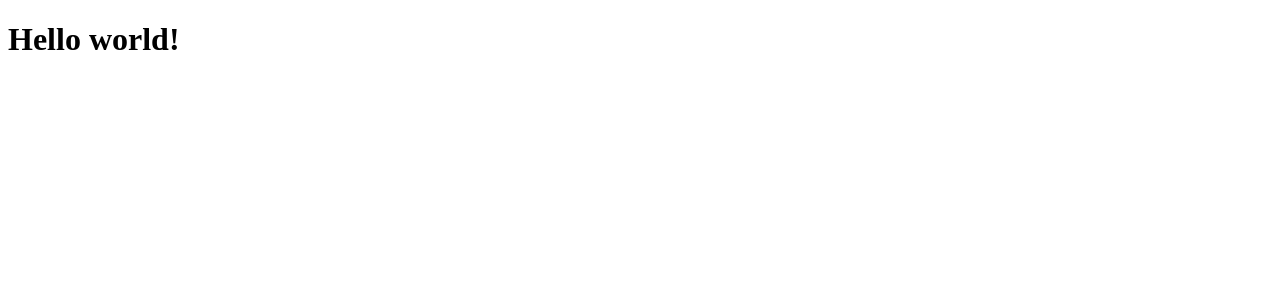
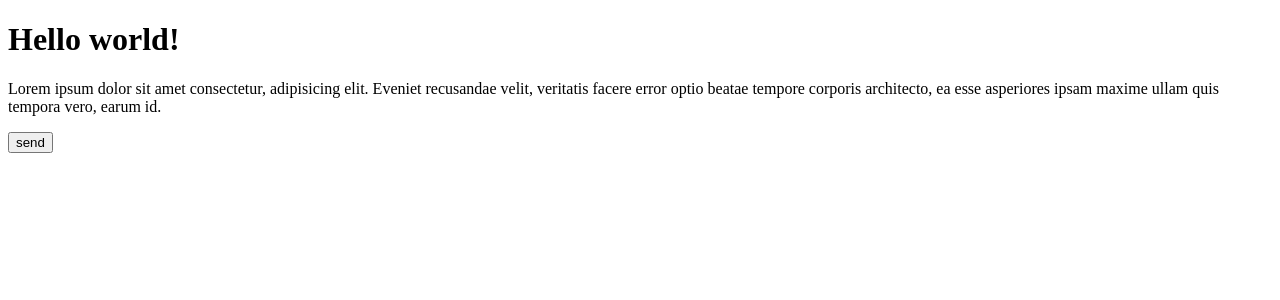
Before and after one commit to Abdalrahman-Mo/React, a React (Vite) app: page / in a window 1280 px wide. Shown: the top 300 px of the page. Built offline with nearby package versions, Linux system fonts and the light colour scheme.

Commit message:
v1 of the app for components

```diff
--- a/src/App.jsx
+++ b/src/App.jsx
@@ -2,6 +2,13 @@ function App() {
   return (
     <>
       <h1>Hello world!</h1>
+      <p>
+        Lorem ipsum dolor sit amet consectetur, adipisicing elit. Eveniet
+        recusandae velit, veritatis facere error optio beatae tempore corporis
+        architecto, ea esse asperiores ipsam maxime ullam quis tempora vero,
+        earum id.
+      </p>
+      <button>send</button>
     </>
   );
 }
```
